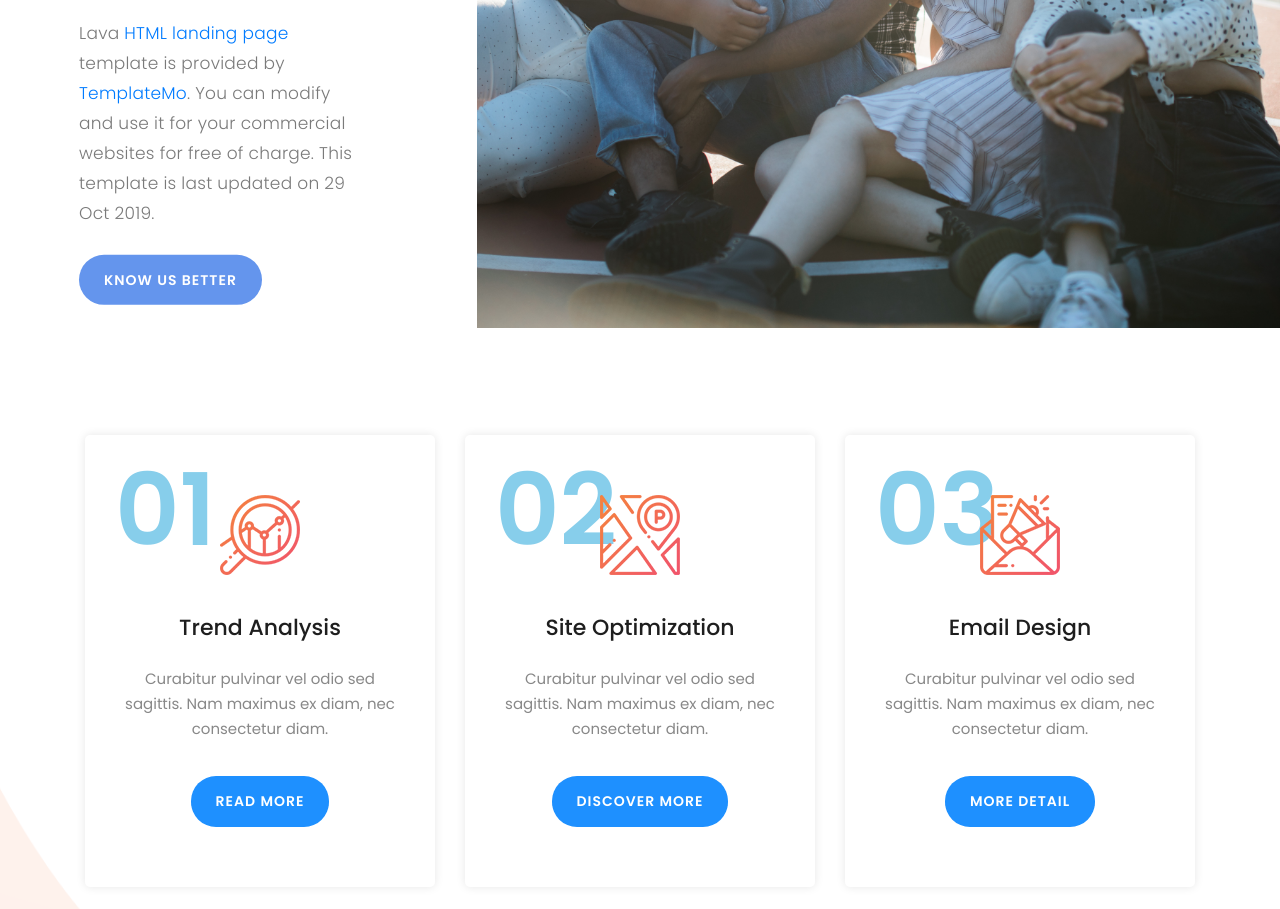
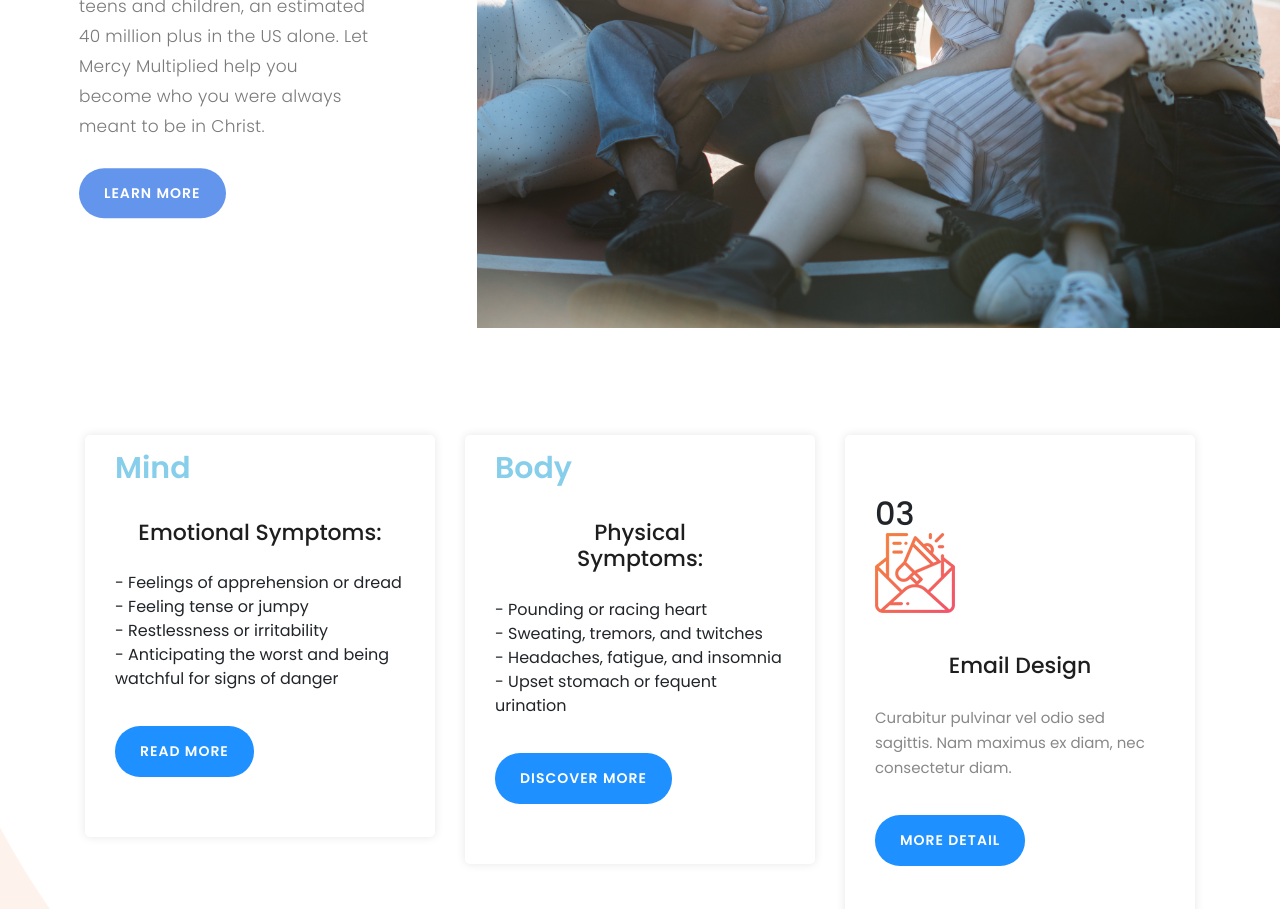
Before and after one commit to BerkeleyPlatte/mercy_assignment, a plain HTML site: page templatemo_540_lava_landing_page/index.html in a window 1280 px wide. Shown: the part 465-1374 px from the top of the page. Drawn offline with Linux system fonts and the light colour scheme.

Commit message:
added text

```diff
--- a/templatemo_540_lava_landing_page/assets/css/templatemo-lava.css
+++ b/templatemo_540_lava_landing_page/assets/css/templatemo-lava.css
@@ -217,7 +217,7 @@ button.main-button:hover {
   margin-bottom: 25px;
 }
 
-.center-heading h2 em {
+.center-heading h3 em {
   font-style: normal;
   color: dodgerblue;
 }
@@ -789,16 +789,16 @@ about
 .features-item {
   border-radius: 5px;
   padding: 60px 30px;
-  text-align: center;
+  text-align: left;
   box-shadow: 0px 0px 10px rgba(0,0,0,0.1);
 }
 
-.features-item h2 {
+.features-item h3 {
   z-index: 9;
   position: absolute;
   top: 15px;
   left: 45px;
-  font-size: 100px;
+  font-size: 30px;
   font-weight: 600;
   color: skyblue
 }
@@ -815,6 +815,7 @@ about
   font-size: 22px;
   color: #1e1e1e;
   margin-bottom: 25px;
+  text-align: center;
 }
 
 .features-item .main-button {
--- a/templatemo_540_lava_landing_page/index.html
+++ b/templatemo_540_lava_landing_page/index.html
@@ -46,7 +46,7 @@
         href="index.html"
         src="assets/images/RGB_Mercy Logo_with Side Tag (002).png"
         class="logo"
-        height="80"
+        height="75"
         style="margin: 5px 0px 0px 10px"
       />
       <nav class="main-nav" style="float: right">
@@ -83,8 +83,7 @@
       </nav>
       <div class="container">
         <div class="row">
-          <div class="col-12">
-          </div>
+          <div class="col-12"></div>
         </div>
       </div>
     </header>
@@ -99,17 +98,31 @@
             <div
               class="left-text col-lg-6 col-md-12 col-sm-12 col-xs-12"
               data-scroll-reveal="enter left move 30px over 0.6s after 0.4s"
+              style="margin-top: 290px;"
             >
-              <h1>You were created for
-                <br/><em>MORE</em>
-              </h1>
+              <h2 style="margin-bottom: 25px">
+                "For God gave us a spirit not of fear but of <em>POWER</em> and
+                <em>LOVE</em> "
+              </h2>
               <p>
-                Lava <a href="#">HTML landing page</a> template is provided by
-                <a href="#">TemplateMo</a>. You can modify and use it for your
-                commercial websites for free of charge. This template is last
-                updated on 29 Oct 2019.
+                <a
+                  href="https://www.adaa.org/understanding-anxiety"
+                  target="_blank"
+                  >Anxiety</a
+                >
+                and
+                <a
+                  href="https://www.adaa.org/understanding-anxiety/depression"
+                  target="_blank"
+                  >depression</a
+                >
+                are not life sentences. If you are struggling, you are not
+                alone. Anxiety disorders affect almost 1 in 5 adults, and nearly
+                1 in 10 teens and children, an estimated 40 million plus in the
+                US alone. Let Mercy Multiplied help you become who you were
+                always meant to be in Christ.
               </p>
-              <a href="#about" class="main-button-slider">KNOW US BETTER</a>
+              <a href="#about" class="main-button-slider">LEARN MORE</a>
             </div>
           </div>
         </div>
@@ -128,13 +141,18 @@
           >
             <div class="features-item">
               <div class="features-icon">
-                <h2>01</h2>
-                <img src="assets/images/features-icon-1.png" alt="" />
-                <h4>Trend Analysis</h4>
-                <p>
-                  Curabitur pulvinar vel odio sed sagittis. Nam maximus ex diam,
-                  nec consectetur diam.
-                </p>
+                <h3>Mind</h3>
+                <!-- <img src="assets/images/features-icon-1.png" alt="" /> -->
+                <h4 style="margin-top: 25px">Emotional Symptoms:</h4>
+                <ul>
+                  <li>- Feelings of apprehension or dread</li>
+                  <li>- Feeling tense or jumpy</li>
+                  <li>- Restlessness or irritability</li>
+                  <li>
+                    - Anticipating the worst and being watchful for signs of
+                    danger
+                  </li>
+                </ul>
                 <a href="#testimonials" class="main-button">
                   Read More
                 </a>
@@ -147,13 +165,15 @@
           >
             <div class="features-item">
               <div class="features-icon">
-                <h2>02</h2>
-                <img src="assets/images/features-icon-2.png" alt="" />
-                <h4>Site Optimization</h4>
-                <p>
-                  Curabitur pulvinar vel odio sed sagittis. Nam maximus ex diam,
-                  nec consectetur diam.
-                </p>
+                <h3>Body</h3>
+                <!-- <img src="assets/images/features-icon-2.png" alt="" /> -->
+                <h4 style="margin-top: 25px">Physical</br>Symptoms:</h4>
+                <ul>
+                  <li>- Pounding or racing heart</li>
+                  <li>- Sweating, tremors, and twitches</li>
+                  <li>- Headaches, fatigue, and insomnia</li>
+                  <li>- Upset stomach or fequent urination</li>
+                </ul>
                 <a href="#testimonials" class="main-button">
                   Discover More
                 </a>
@@ -193,8 +213,7 @@
           <div
             class="left-image col-lg-5 col-md-12 col-sm-12 mobile-bottom-fix-big"
             data-scroll-reveal="enter left move 30px over 0.6s after 0.4s"
-          >
-          </div>
+          ></div>
           <div
             class="right-text offset-lg-1 col-lg-6 col-md-12 col-sm-12 mobile-bottom-fix"
           >
```
Lines whose indentation alone changed are shown as unchanged.
